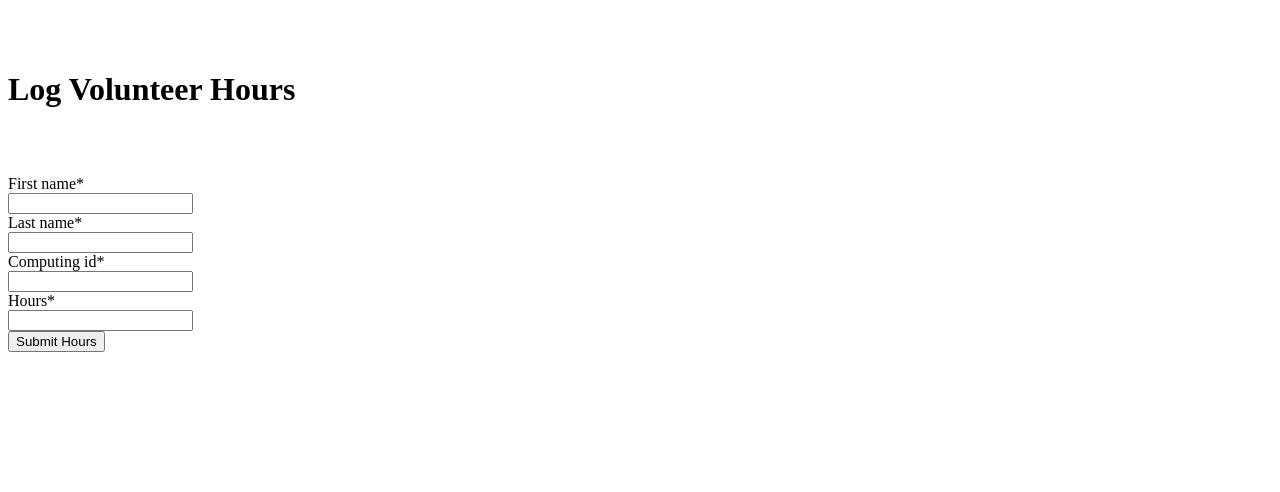
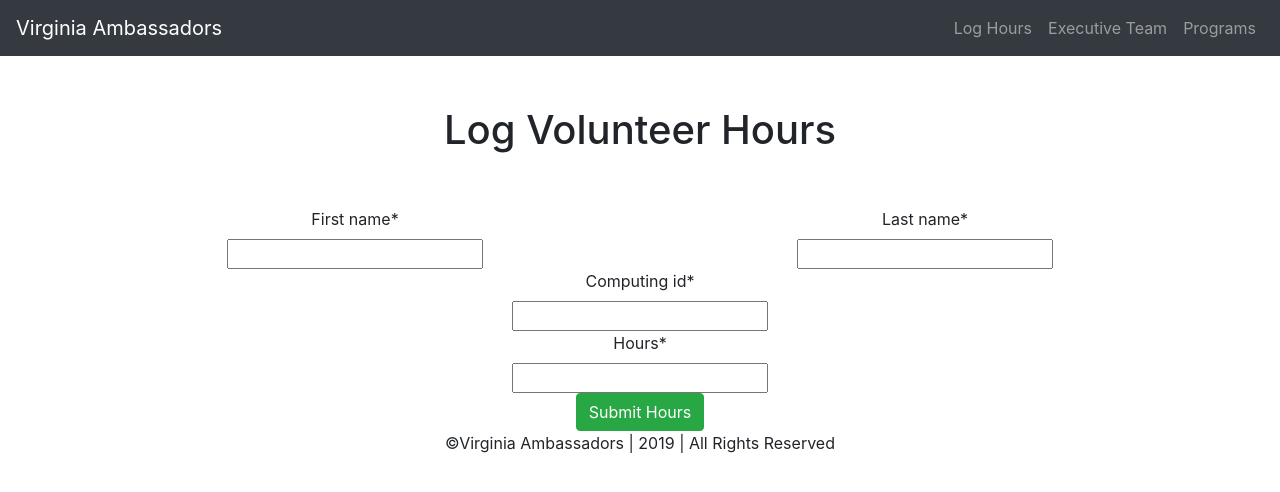
Before and after one commit to dgp3sy/VAMB-site, a Django app: template templates/log-hours.html in a window 1280 px wide. Shown: the top 492 px of the page. Run offline with Django 3.2, Linux system fonts and the light colour scheme; the template is opened without the code that fills it: values that come from a table or form of the project are taken from there, others are empty; some libraries are stand-ins or nearby versions.

Commit message:
base html and form added

```diff
--- a/hours/urls.py
+++ b/hours/urls.py
@@ -4,5 +4,5 @@ from . import views
 
 urlpatterns = [
     path('', views.index, name='index'),
-    path('log-hours', views.VolunteerLog, name='log_hours')
+    path('log-hours', views.HoursLogView.as_view(), name='log_hours')
 ]
--- /dev/null
+++ b/templates/base.html
@@ -0,0 +1,52 @@
+{% load static %}
+<!DOCTYPE html>
+<html>
+
+<head>
+  <link rel="stylesheet" href="https://maxcdn.bootstrapcdn.com/bootstrap/4.2.1/css/bootstrap.min.css" />
+    <link rel="stylesheet" href="https://stackpath.bootstrapcdn.com/bootstrap/4.3.1/css/bootstrap.min.css" integrity="sha384-ggOyR0iXCbMQv3Xipma34MD+dH/1fQ784/j6cY/iJTQUOhcWr7x9JvoRxT2MZw1T" crossorigin="anonymous">
+
+  <link rel="stylesheet" type="text/css" href="{% static 'main.css' %}" />
+
+    <link rel="stylesheet" type="text/css" href="semantic/dist/semantic.min.css">
+
+<script src="semantic/dist/semantic.min.js"></script>
+
+</head>
+
+<div id="container">
+  <div id="header">
+  <header>
+      <nav class="navbar navbar-expand-md bg-dark navbar-dark">
+        <a class="navbar-brand" href="/">Virginia Ambassadors</a>
+        <button class="navbar-toggler" type="button" data-toggle="collapse" data-target="#collapsibleNavbar">
+          <span class="navbar-toggler-icon"></span>
+        </button>
+        <div class="collapse navbar-collapse justify-content-end" id="collapsibleNavbar">
+          <ul class="navbar-nav">
+              <li class="nav-item">
+                  <a class="nav-link" href="log-hours">Log Hours</a>
+              </li>
+              <li class="nav-item">
+                  <a class="nav-link" href="/">Executive Team</a>
+              </li>
+              <li class="nav-item">
+                  <a class="nav-link" href="/">Programs</a>
+              </li>
+          </ul>
+        </div>
+      </nav>
+    </header>
+  </div>
+
+  <div id="body">
+    <body>
+      {% block content %}
+      {% endblock %}
+    </body>
+  </div>
+  <div id="footer" class="text-center">
+   &copy;Virginia Ambassadors | 2019 | All Rights Reserved
+  </div>
+</div>
+</html>
--- a/templates/log-hours.html
+++ b/templates/log-hours.html
@@ -1,11 +1,4 @@
-<!DOCTYPE html>
-<html lang="en">
-<head>
-    <meta charset="UTF-8">
-    <title>Title</title>
-</head>
-<body>
-
+{% extends 'base.html' %}
 {% block content %}
 <div class="container">
     <h1 class="text-center" style="padding-top:50px; padding-bottom:25px;">Log Volunteer Hours</h1>
@@ -39,4 +32,3 @@
 
 </body>
 {% endblock %}
-</html>
```
Also changed, not shown: templates/index.html (+7 -30 lines).
